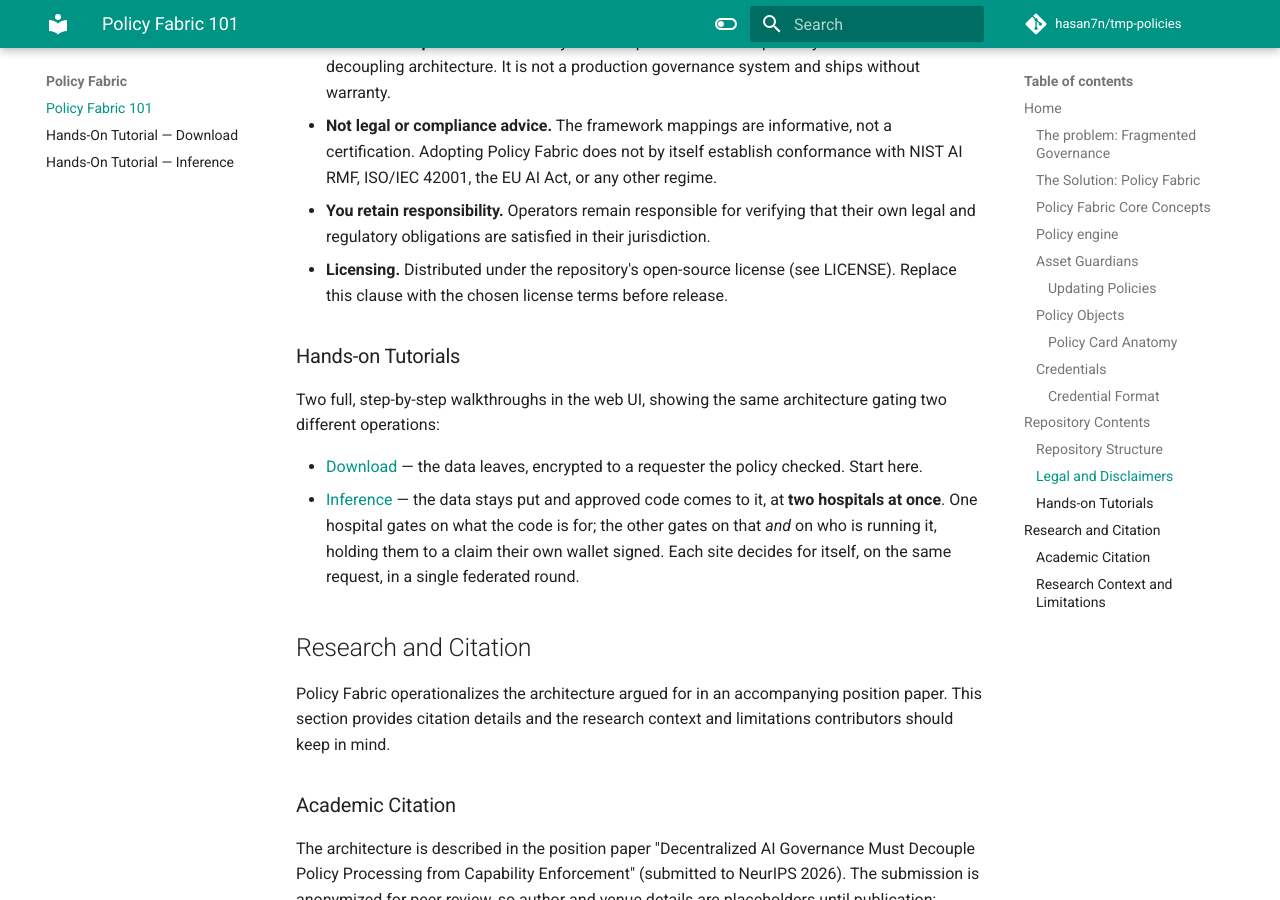
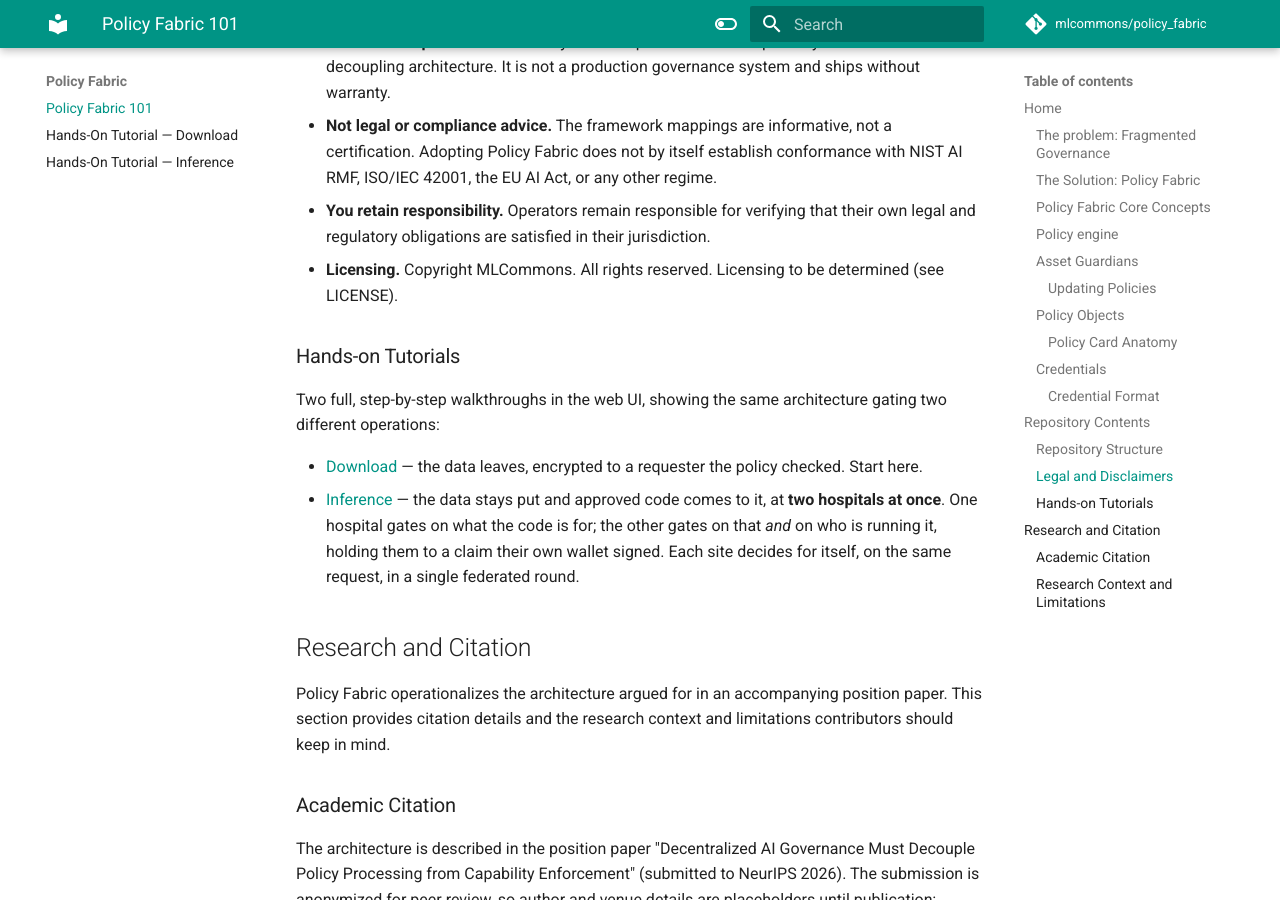
Before and after one commit to hasan7n/tmp-policies, an MkDocs documentation site: the page built from docs/docs/index.md, in a window 1280 px wide and 900 px high, scrolled down 7606 px. Built offline with MkDocs 1.6.1 and Material for MkDocs 9.7.7, drawn with Linux system fonts in a browser that asks for light colours; comment, search, counter and statistics services are not loaded.

Commit message:
add readme, license, edit docs links

```diff
--- a/docs/docs/index.md
+++ b/docs/docs/index.md
@@ -160,7 +160,7 @@
 - **Reference implementation.** Policy Fabric is provided in this repository to demonstrate the decoupling architecture. It is not a production governance system and ships without warranty.
 - **Not legal or compliance advice.** The framework mappings are informative, not a certification. Adopting Policy Fabric does not by itself establish conformance with NIST AI RMF, ISO/IEC 42001, the EU AI Act, or any other regime.
 - **You retain responsibility.** Operators remain responsible for verifying that their own legal and regulatory obligations are satisfied in their jurisdiction.
-- **Licensing.** Distributed under the repository's open-source license (see LICENSE). Replace this clause with the chosen license terms before release.
+- **Licensing.** Copyright MLCommons. All rights reserved. Licensing to be determined (see LICENSE).
 
 ### Hands-on Tutorials
 
--- a/docs/mkdocs.yml
+++ b/docs/mkdocs.yml
@@ -1,8 +1,8 @@
 site_name: Policy Fabric
 site_description: Policy Fabric — decoupled AI governance reference implementation
-site_url: https://hasan7n.github.io/tmp-policies/
-repo_url: https://github.com/hasan7n/tmp-policies
-repo_name: hasan7n/tmp-policies
+site_url: https://docs.mlcommons.org/policy_fabric/
+repo_url: https://github.com/mlcommons/policy_fabric
+repo_name: mlcommons/policy_fabric
 docs_dir: docs
 
 nav:
```
Also changed, not shown: docs/docs/tutorial.md (+1 -1 lines), docs/docs/tutorial_inference.md (+1 -1 lines), README.md (added), 1 other file.
